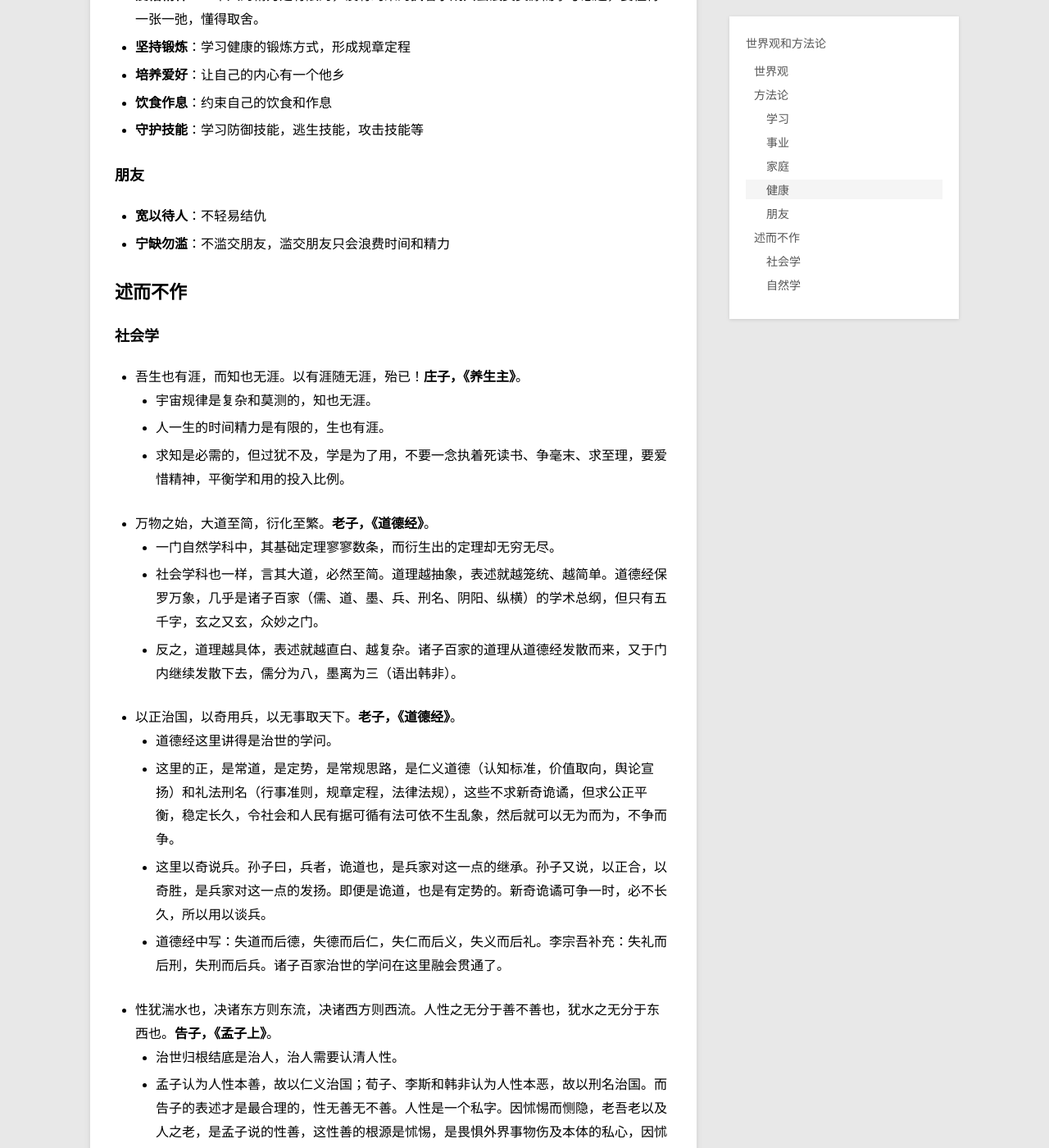
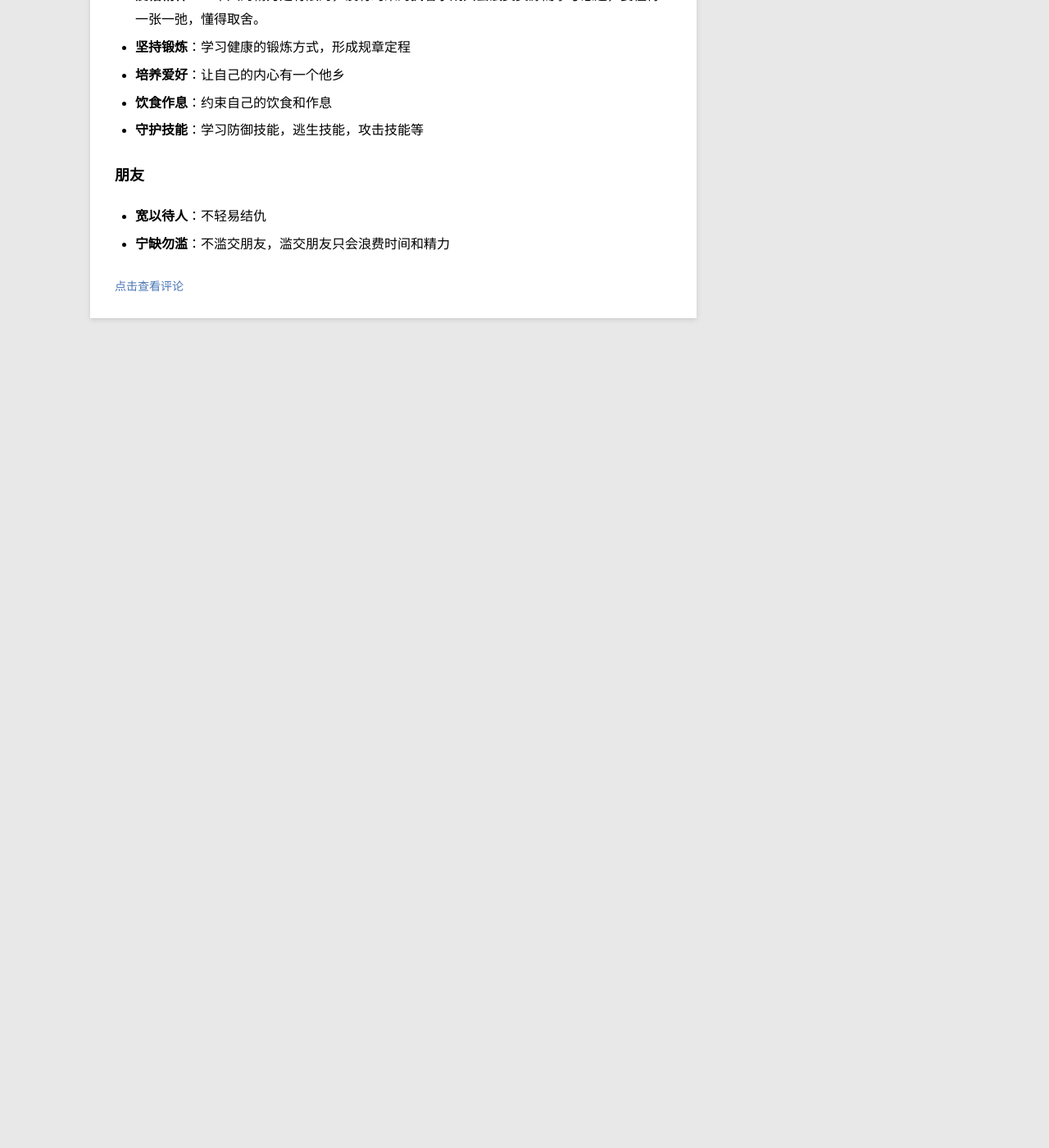
Before and after one commit to wu-wenxiang/wu-wenxiang.github.io, a Jekyll site: the page built from _posts/blog/2016-06-13-WorldView-Methodology.md, in a window 1280 px wide and 1400 px high, scrolled down 3323 px. Shown: the whole window at 82% size. Built offline with Jekyll 4.4.1, drawn with Linux system fonts in a browser that asks for light colours; after the commit the page ends 3791 px from its top, so only the background shows below that; some of the changed text lies outside the part shown.

```diff
--- a/_posts/blog/2016-06-13-WorldView-Methodology.md
+++ b/_posts/blog/2016-06-13-WorldView-Methodology.md
@@ -82,30 +82,3 @@ description:    记录我当下的世界观和方法论
 ### 朋友
 - **宽以待人**：不轻易结仇
 - **宁缺勿滥**：不滥交朋友，滥交朋友只会浪费时间和精力
-
-## 述而不作
-
-### 社会学
-- 吾生也有涯，而知也无涯。以有涯随无涯，殆已！**庄子，《养生主》**。
-	- 宇宙规律是复杂和莫测的，知也无涯。
-	- 人一生的时间精力是有限的，生也有涯。
-	- 求知是必需的，但过犹不及，学是为了用，不要一念执着死读书、争毫末、求至理，要爱惜精神，平衡学和用的投入比例。
-- 万物之始，大道至简，衍化至繁。**老子，《道德经》**。
-	- 一门自然学科中，其基础定理寥寥数条，而衍生出的定理却无穷无尽。
-	- 社会学科也一样，言其大道，必然至简。道理越抽象，表述就越笼统、越简单。道德经保罗万象，几乎是诸子百家（儒、道、墨、兵、刑名、阴阳、纵横）的学术总纲，但只有五千字，玄之又玄，众妙之门。
-	- 反之，道理越具体，表述就越直白、越复杂。诸子百家的道理从道德经发散而来，又于门内继续发散下去，儒分为八，墨离为三（语出韩非）。
-- 以正治国，以奇用兵，以无事取天下。**老子，《道德经》**。
-	- 道德经这里讲得是治世的学问。
-	- 这里的正，是常道，是定势，是常规思路，是仁义道德（认知标准，价值取向，舆论宣扬）和礼法刑名（行事准则，规章定程，法律法规），这些不求新奇诡谲，但求公正平衡，稳定长久，令社会和人民有据可循有法可依不生乱象，然后就可以无为而为，不争而争。
-	- 这里以奇说兵。孙子曰，兵者，诡道也，是兵家对这一点的继承。孙子又说，以正合，以奇胜，是兵家对这一点的发扬。即便是诡道，也是有定势的。新奇诡谲可争一时，必不长久，所以用以谈兵。
-	- 道德经中写：失道而后德，失德而后仁，失仁而后义，失义而后礼。李宗吾补充：失礼而后刑，失刑而后兵。诸子百家治世的学问在这里融会贯通了。
-- 性犹湍水也，决诸东方则东流，决诸西方则西流。人性之无分于善不善也，犹水之无分于东西也。**告子，《孟子上》**。
-	- 治世归根结底是治人，治人需要认清人性。
-	- 孟子认为人性本善，故以仁义治国；荀子、李斯和韩非认为人性本恶，故以刑名治国。而告子的表述才是最合理的，性无善无不善。人性是一个私字。因怵惕而恻隐，老吾老以及人之老，是孟子说的性善，这性善的根源是怵惕，是畏惧外界事物伤及本体的私心，因怵惕而恻隐，是同理心。物有匮乏时，人之私心必因怵惕而生竞争之念，这是荀子李斯韩非说的性恶。所以性无善无恶，维私而已。
-	- 为了维护社会稳定，不至因私心泛滥而竞争四起，儒家的办法是宣扬仁义，激发民众的同理和恻隐之心，对于竞争可能造成的伤害，所以说：己所不欲，勿施于人。这很像治水时的疏导法。法家的办法是宣扬刑名，以公正无偏的法律来约束人的私心不至竞争恶化，这很像治水时的筑堤法。
-	- 两派都看通了人性之私，但为了能令自己政见通达，偏偏将真理只说破一面。
-		- 孟子在书中驳告子，只说怵惕心、恻隐心、不提竞争心。宋儒上承孟子，继续驳告子，将恻隐心说为天理（义理之性），将怵惕心，竞争心说为人欲（气质之性）说为人欲，将浑然一体的人性拆成两部分，然后存天理，去人欲，所以宋儒以理杀人（饿死事小失节事大）。王阳明一代大儒，在《传习录》中听到“剜肉做疮”之问，亦无法详答，可见宋儒流毒之久。至晚年，阳明听到弟子龙溪说出心意知物无善无恶的论述（就是告子的性如湍水论），才叹天机终破，见《龙溪语录》。
-		- 韩非在《五蠹》说儒以文乱法，侠以武犯禁。此二者令执法不得公正，务必除去。他又《韩非子》中说自相矛盾的故事，比喻德治和法治不可共存。
-		- 而告子说人性无善无恶，亦善亦恶，治水既要疏导也要筑堤，德治法治当然并行不悖！道德仁义礼刑兵，治世都需要。
-
-### 自然学
```
Also changed, not shown: _posts/blog/2016-06-14-Sociology.md (added, +35 -0 lines).
